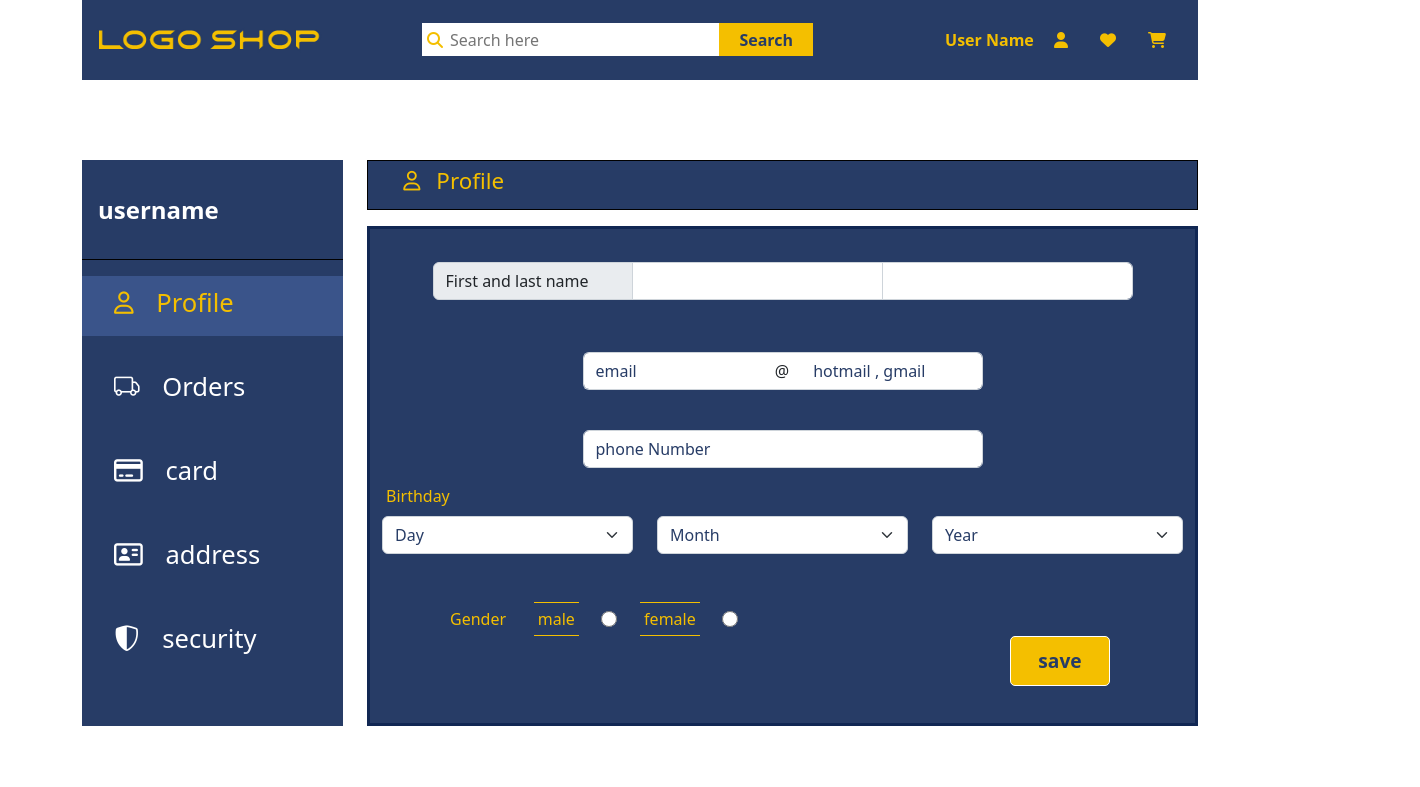
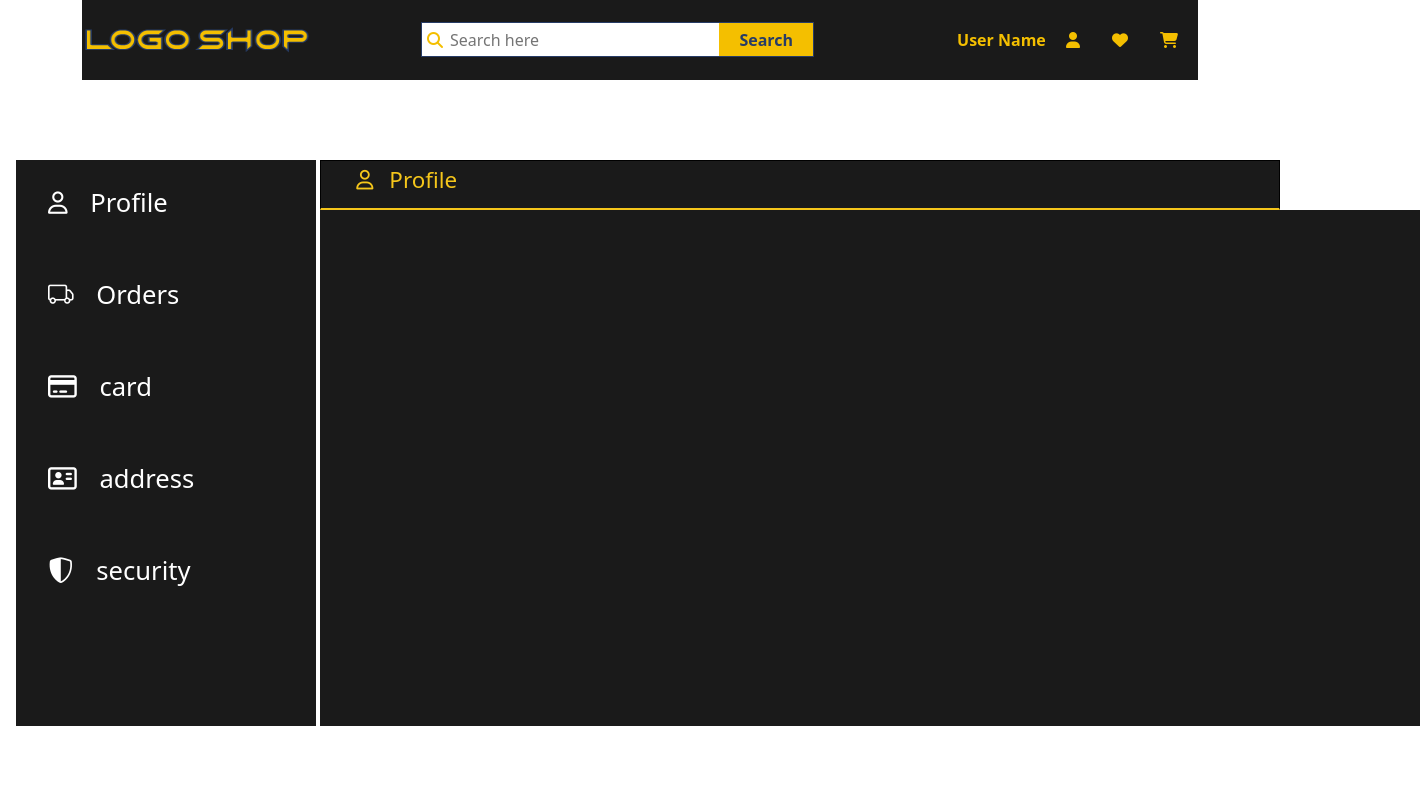
Before and after one commit to tarektech/e-commerce, a plain HTML site: page personal-pages/Profile.html in a window 1280 px wide. Shown: the top 787 px of the page, 1420 px wide, since content can reach past the window. Drawn offline with nearby package versions, Linux system fonts and the light colour scheme.

Commit message:
chaning the colors and desgins of user pages

```diff
--- a/css/navbar-footer.css
+++ b/css/navbar-footer.css
@@ -13,8 +13,8 @@
 }
 
 .top-page {
+
   background-color: #1a1a1a;
-  background-color: #273c66;
   height: 80px;
 }
 
@@ -211,8 +211,8 @@
 
 .footer {
   margin-top: 5%;
+  background-color: #273c66;
   background-color: #1a1a1a;
-  background-color: #273c66;
 }
 
 .footer-color-fonts {
--- a/css/personal-pages/profile.css
+++ b/css/personal-pages/profile.css
@@ -1,6 +1,7 @@
 :root {
   --main-blue: #273c66;
   --main-yellow: #f4bf00;
+
   --active-label: #3a548a;
   --suggested-color: #2c3333;
 
@@ -22,16 +23,19 @@
 }
 
 #user-info {
-  /* width: 850px; */
-  width: 100%;
   height: 50px;
+  width: 1100px;
   display: flex;
   align-items: center;
   border: 1px solid black;
   padding-left: 1.2rem;
-  margin-bottom: 1rem;
-  color: var(--main-yellow);
-  background-color: var(--main-blue);
+  color: #F5C61B;
+  border-bottom: #F5C61B 2px solid;
+
+
+  /*  */
+  background-color: #F3F4F8;
+  background-color: #1a1a1a;
   /* background-color: red; */
 }
 
@@ -40,172 +44,10 @@
 }
 
 .page-row {
-  width: 100%;
-  height: 500px;
-  border: #112753 3px solid;
-  background-color: #2c3333;
-  background-color: var(--menu-navbar);
-  background-color: var(--main-blue);
+  height: 516px;
+  width: 1100px;
+  /* border-left: lightgrey 3px solid; */
+  background-color: #FFFFFF;
+  background-color: #F3F4F8;
+  background-color: #1a1a1a;
 }
-
-#name-field {
-  margin-top: 4%;
-  display: flex;
-  justify-content: space-evenly;
-}
-
-/* #name-field input{
-    background-color: var(--main-blue);
-    background-color: var(--main-yellow);
-    background-color: white;
-    width: 300px;
-    height: 35px;
-    border-radius: 5px;
-} */
-/* testing */
-
-#first-last {
-  width: 700px;
-  display: flex;
-}
-#first-last-span {
-  width: 200px;
-}
-
-#first-name,
-#last-name {
-  width: 250px;
-}
-/* testing */
-
-#email {
-  display: flex;
-  justify-content: center;
-  align-items: center;
-}
-
-#email > input:nth-child(1) {
-  border-right: none;
-}
-
-#email > input:nth-child(3) {
-  border-left: none;
-}
-
-#name-field input::placeholder {
-  text-align: center;
-  color: var(--main-yellow);
-  color: var(--main-blue);
-  font-weight: 500;
-}
-
-#email-phone {
-  height: 120px;
-  width: 400px;
-  margin: 0 auto;
-  margin-top: 2rem;
-}
-#email-phone input {
-  margin: 20px 0;
-  background-color: var(--main-blue);
-  background-color: white;
-}
-
-#at-icon {
-  border: none;
-  height: 37.6px;
-  border-top: 0.8px #ced4da solid;
-  border-bottom: 0.8px #ced4da solid;
-  background-color: white;
-}
-
-#email-phone input::placeholder {
-  color: var(--main-yellow);
-  color: var(--main-blue);
-}
-
-#Birthday {
-  margin-top: 2rem;
-  display: flex;
-  flex-direction: column;
-}
-
-#Birthday label {
-  color: var(--main-yellow);
-  padding-left: 1rem;
-}
-
-#selectors {
-  display: flex;
-}
-
-#selectors select {
-  color: var(--main-yellow);
-  color: var(--main-blue);
-  background-color: var(--main-blue);
-  background-color: var(--main-yellow);
-  background-color: white;
-  margin: 0 12px;
-}
-
-#gender-form {
-  margin-top: 3rem;
-  margin-left: 5rem;
-  width: fit-content;
-  display: flex;
-  align-items: center;
-  justify-content: center;
-}
-
-#gender-label {
-  display: flex;
-  /* background-color: red; */
-  padding-right: 5px;
-  color: var(--main-yellow);
-}
-.radio-form {
-  /* background-color: red; */
-  width: 250px;
-  display: flex;
-  justify-content: space-evenly;
-  align-items: center;
-}
-
-.radio-form label {
-  border-bottom: 1px solid var(--main-yellow);
-  border-top: 1px solid var(--main-yellow);
-  color: var(--main-yellow);
-
-  padding: 4px;
-}
-
-.radio-form label:hover {
-  border-left: 1px solid var(--main-yellow);
-  border-right: 1px solid var(--main-yellow);
-  border-bottom: 1px solid transparent;
-  border-top: 1px solid transparent;
-}
-
-.radio-input {
-  height: 1rem;
-  width: 1rem;
-}
-
-#save-btn {
-  width: 100px;
-  height: 50px;
-  margin-top: 0rem;
-  margin-left: 40rem;
-  background-color: var(--main-yellow);
-  color: var(--main-blue);
-  font-weight: 600;
-  border: 1px solid #fff;
-  border-radius: 5px;
-  font-size: 1.2rem;
-  text-align: center;
-}
-
-#save-btn:hover {
-  background-color: var(--main-yellow);
-  color: white;
-}
--- a/css/personal-pages/sidebar.css
+++ b/css/personal-pages/sidebar.css
@@ -12,12 +12,12 @@
 }
 
 .side-nav{
-    width: 100%;
+    width: 300px;
+    margin-left: 1rem;
     height: 566px;
     display: flex;
     flex-direction: column;
-    background-color: var(--main-yellow);
-    background-color: var(--main-blue);
+    background-color: #1a1a1a;
 
 
 }
@@ -30,7 +30,7 @@
 #username{
     height: 100px;
     align-items: center;
-    background-color: var(--main-blue);
+    background-color: #3d3d3d;
     display: flex;
     padding-left: 1rem;
     margin-bottom: 1rem;
@@ -55,20 +55,21 @@
     color: var(--main-yellow);
 }
 
+.row > *{
+    padding: 0;
+}
+
 .lists-side{
-    margin-bottom: 1.5rem;
     background-color: var(--main-blue);
+    background-color: #1a1a1a;
     height: 60px;
     font-size: 1.6rem;
-
+    margin: 1rem 0;
     display: flex;
     flex-direction: column;
     /* background-color: #f4bf00; */
 }
-.lists-side:hover{
-    background-color: #3a548a;
 
-}
 
 .fa-regular,
 .bi{
--- a/css/style.css
+++ b/css/style.css
@@ -250,9 +250,8 @@
 .cont-color {
   border-radius: 1%;
   margin-top: 5%;
+  /* width: 100%; */
   background-color: #1a1a1a;
-  background-color: #273c66;
-  /* width: 100%; */
   /* height: 450px; */
 }
 
--- a/personal-pages/Profile.html
+++ b/personal-pages/Profile.html
@@ -109,18 +109,18 @@
     </div>
     <!--  -->
 
-    <div class="container" id="side-bar__container">
+    <div class="container-fluid" id="side-bar__container">
       <div class="col-sm-12">
         <div class="row" id="page-main__row">
           <div class="col-sm-3">
             <div class="side-nav">
-              <span id="username">username</span>
+              <!-- <span id="username">username</span> -->
               <ul class="nav" id="ul-sidenav">
-                <li class="lists-side" style="background-color: #3a548a">
+                <li class="lists-side">
                   <a
                     href="Profile.html"
                     class="nav-link link-side"
-                    style="color: #f4bf00">
+                    >
                     <i class="fa-regular fa-user fa-sm"></i> Profile
                   </a>
                 </li>
@@ -152,84 +152,17 @@
             <div id="user-info">
               <h5><i class="fa-regular fa-user fa-sm"></i>Profile</h5>
             </div>
+            <div class="page-row">
 
-            <div class="page-row">
-              <div id="name-field">
-                <!-- <input
-                  type="text"
-                  class="form-control"
-                  name="FirstName"
-                  placeholder="FirstName" />
-                <input
-                  type="text"
-                  class="form-control"
-                  name="LastName"
-                  placeholder="LastName" />
-                   -->
 
-                <div class="input-group" id="first-last">
-                  <span class="input-group-text" id="first-last-span"
-                    >First and last name</span
-                  >
-                  <input type="text" id="first-name" class="form-control" />
-                  <input type="text" id="last-name" class="form-control" />
-                </div>
-              </div>
-
-              <div id="email-phone" class="">
-                <div id="email" class="input-group">
-                  <input
-                    type="text"
-                    class="form-control"
-                    name="email"
-                    placeholder="email" />
-                  <span class="input-group-text" id="at-icon">@</span>
-                  <input
-                    type="text"
-                    class="form-control"
-                    placeholder="hotmail , gmail" />
-                </div>
-
-                <input
-                  type="text"
-                  class="form-control"
-                  name="phoneNumber"
-                  id="phone-number"
-                  placeholder="phone Number" />
-              </div>
-
-              <div id="Birthday">
-                <label for="" class="form-label">Birthday</label>
-                <div id="selectors">
-                  <select class="form-select" name="Day" id="Day">
-                    <option value="">Day</option>
-                  </select>
-                  <select class="form-select" name="Month" id="Month">
-                    <option value="">Month</option>
-                  </select>
-                  <select class="form-select" name="year" id="year">
-                    <option value="">Year</option>
-                  </select>
-                </div>
-              </div>
-
-              <div id="gender-form">
-                <label id="gender-label">Gender</label>
-                <div class="radio-form">
-                  <label for="">male</label>
-                  <input class="radio-input" type="radio" />
-                  <label for="">female</label>
-                  <input class="radio-input" type="radio" />
-                </div>
-              </div>
-              <button type="button" class="btn btn-primary" id="save-btn">
-                save
-              </button>
             </div>
           </div>
         </div>
       </div>
     </div>
+
+
+
 
     <!-- footer -->
     <div class="footer">
```
Also changed, not shown: personal-pages/address.html (+2 -2 lines), personal-pages/cards.html (+2 -2 lines), personal-pages/orders.html (+1 -1 lines), personal-pages/security.html (+1 -1 lines).
